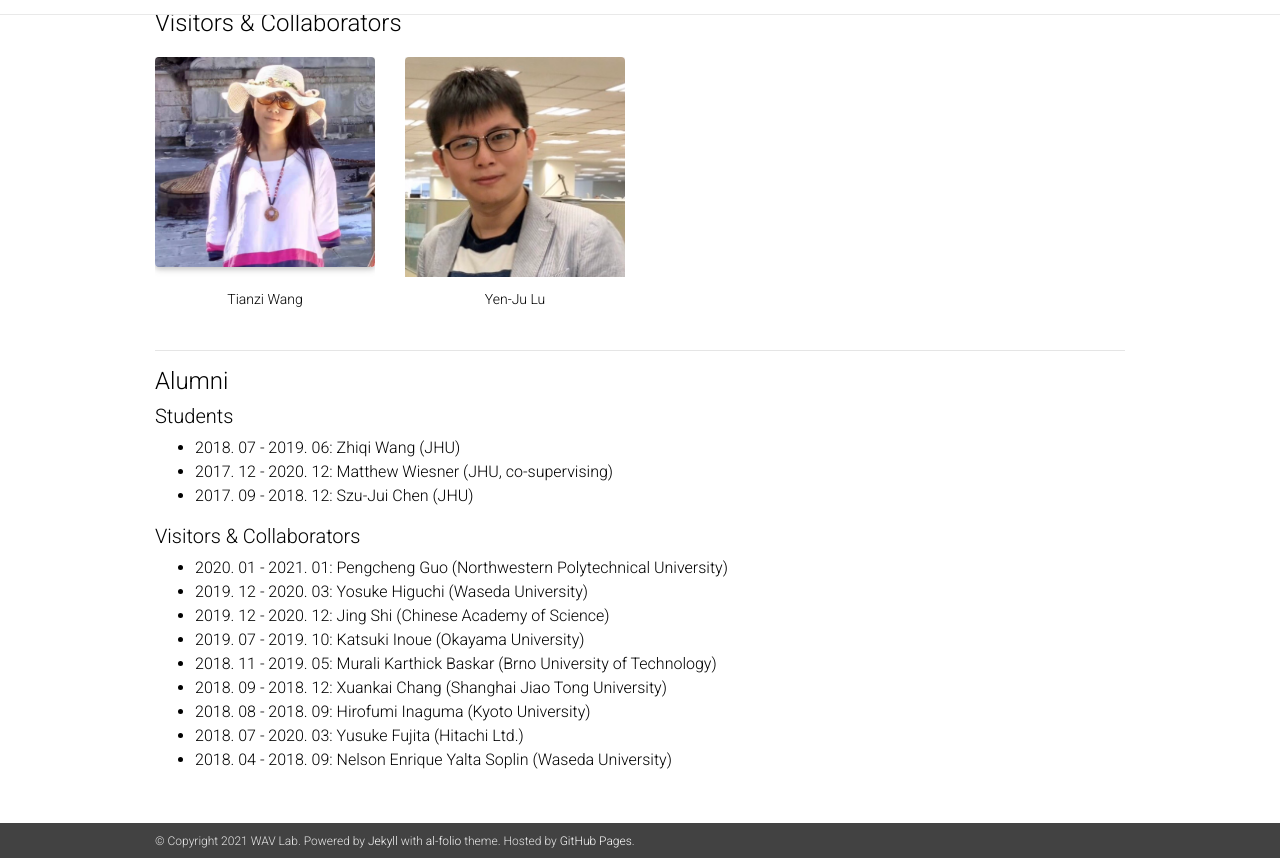
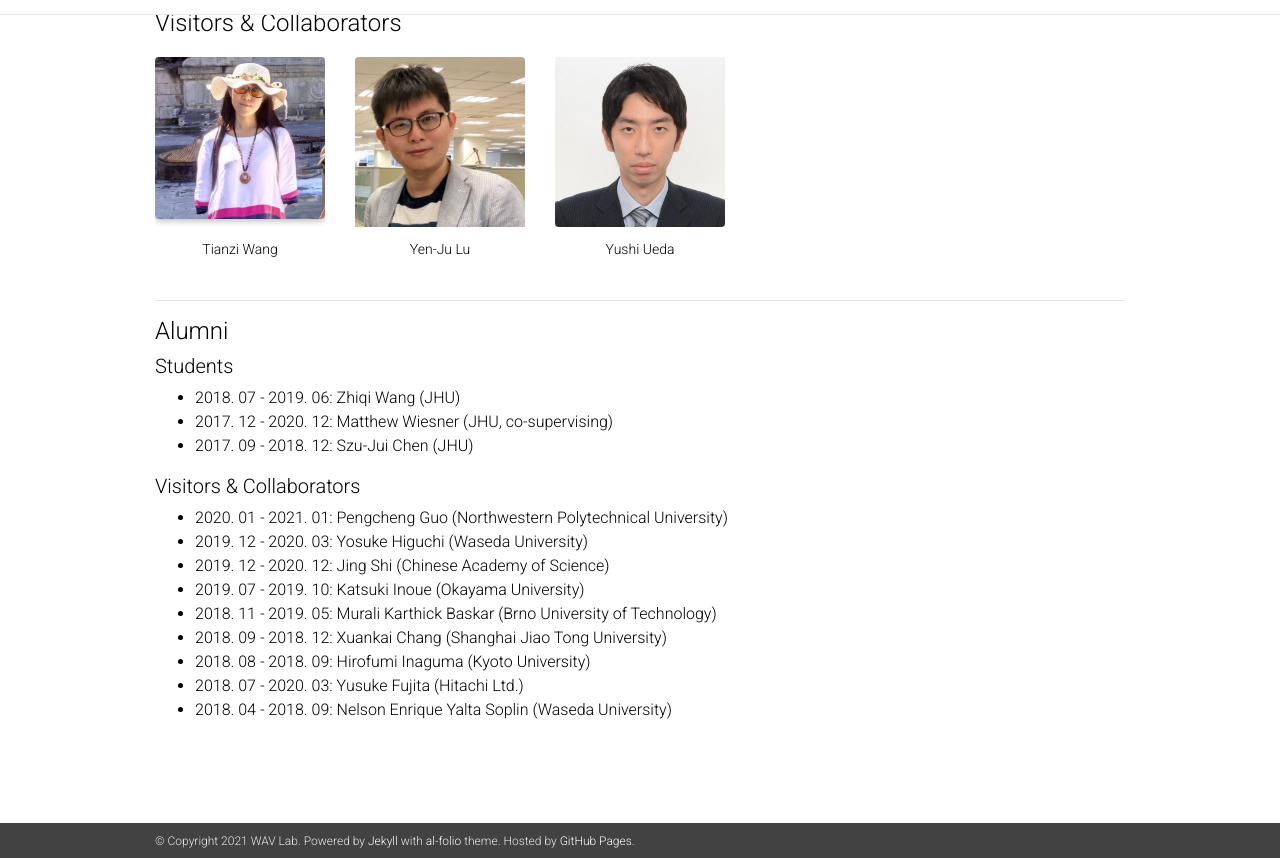
Before and after one commit to shinjiwlab/shinjiwlab.github.io, a Jekyll site: the page built from _pages/members.md, in a window 1280 px wide and 900 px high, scrolled down 1631 px, cut to the strip 42-900 px from the top of the window. Built offline with Jekyll 4.4.1, drawn with Linux system fonts in a browser that asks for light colours; nearby versions of some CDN libraries; a style sheet for code colours, icons or effects is not loaded.

Commit message:
Update members.md

```diff
--- a/_pages/members.md
+++ b/_pages/members.md
@@ -294,6 +294,15 @@
             Yen-Ju Lu
         </div>
     </div>
+    <div class="col-sm mt-1 mt-md-1">
+        <div class="square">
+        <a href="https://shinjiwlab.github.io/members/">
+            <img class="img-fluid rounded z-depth-1" src="{{ site.baseurl }}/assets/img/yushi.jpg">
+        </a></div>
+        <div class="caption">
+            Yushi Ueda
+        </div>
+    </div>
     <div class="col-sm mt-3 mt-md-0">
     </div>
     <div class="col-sm mt-3 mt-md-0">
```
